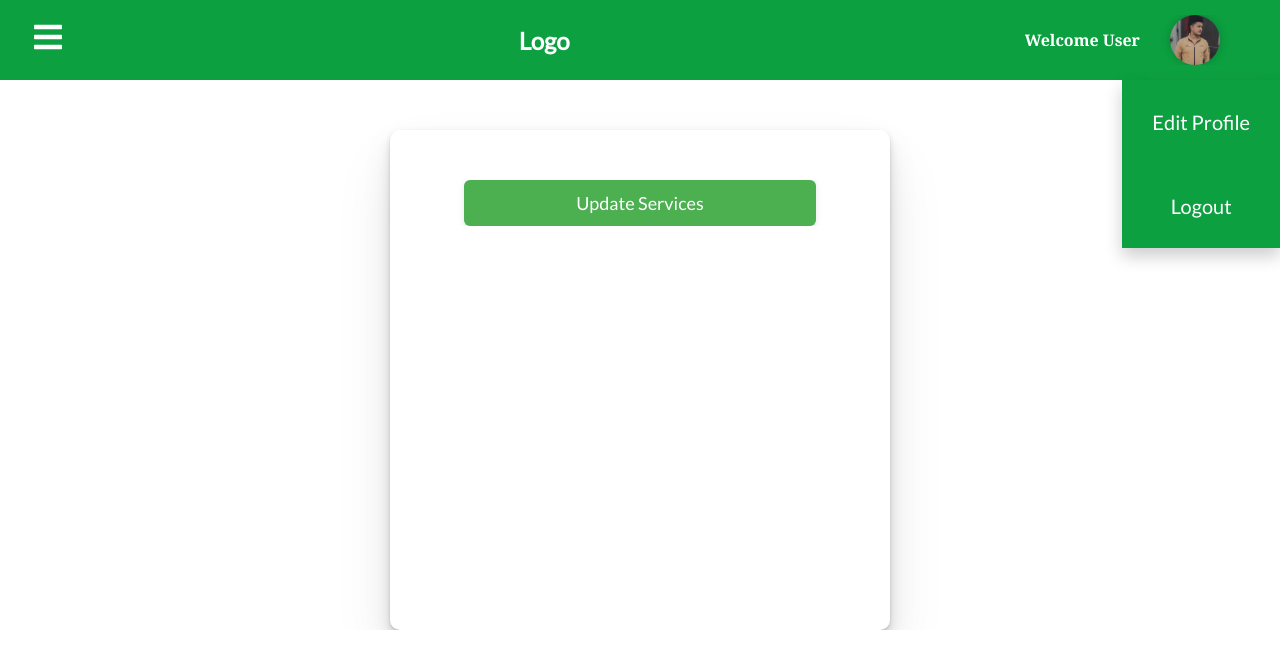
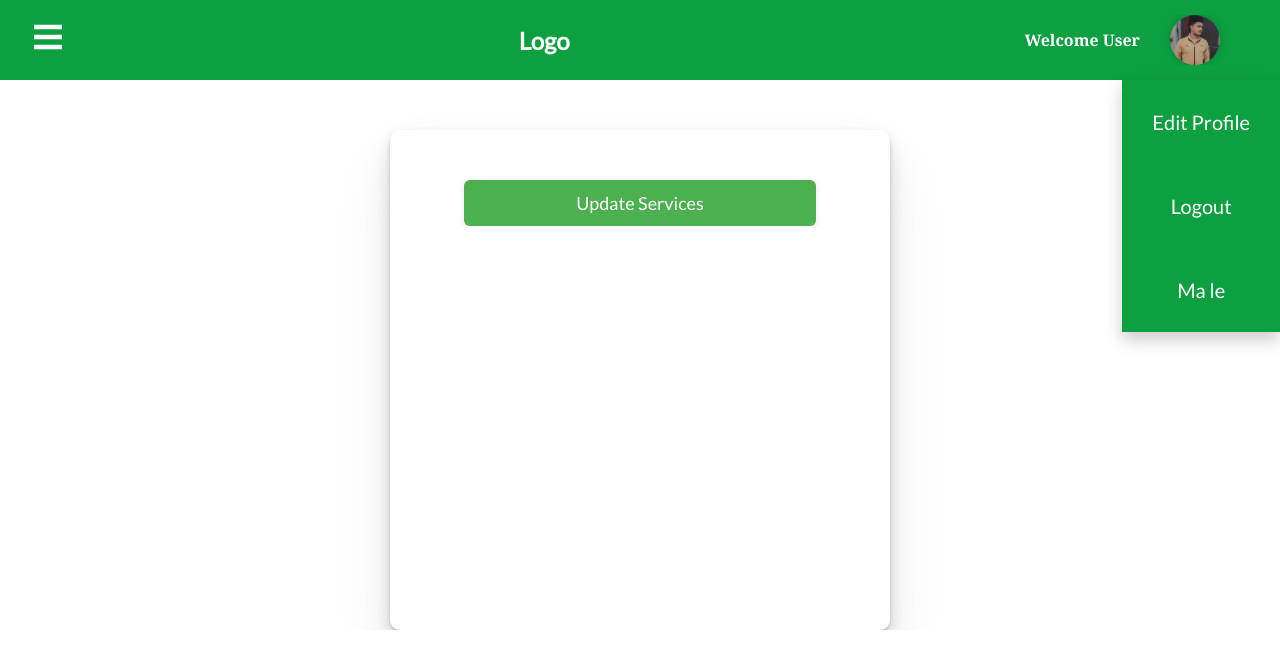
Before and after one commit to babu8683/WFH, a React (Create React App) app: page / in a window 1280 px wide. Both pictures are taken after a click on the element "Welcome User". Shown: the top 668 px of the page. Built offline with nearby package versions, Linux system fonts and the light colour scheme; the HTML template or start-up script is replaced by a standard one.

Commit message:
few changes in Navbar

```diff
--- a/src/components/Navbar.js
+++ b/src/components/Navbar.js
@@ -72,6 +72,7 @@ function Navbar() {
           <ul className="dropdown-menu">
             <li>Edit Profile</li>
             <li onClick={logout}>Logout</li>
+            <li >Ma  le</li>
           </ul>
         )}
       </IconContext.Provider>
```
